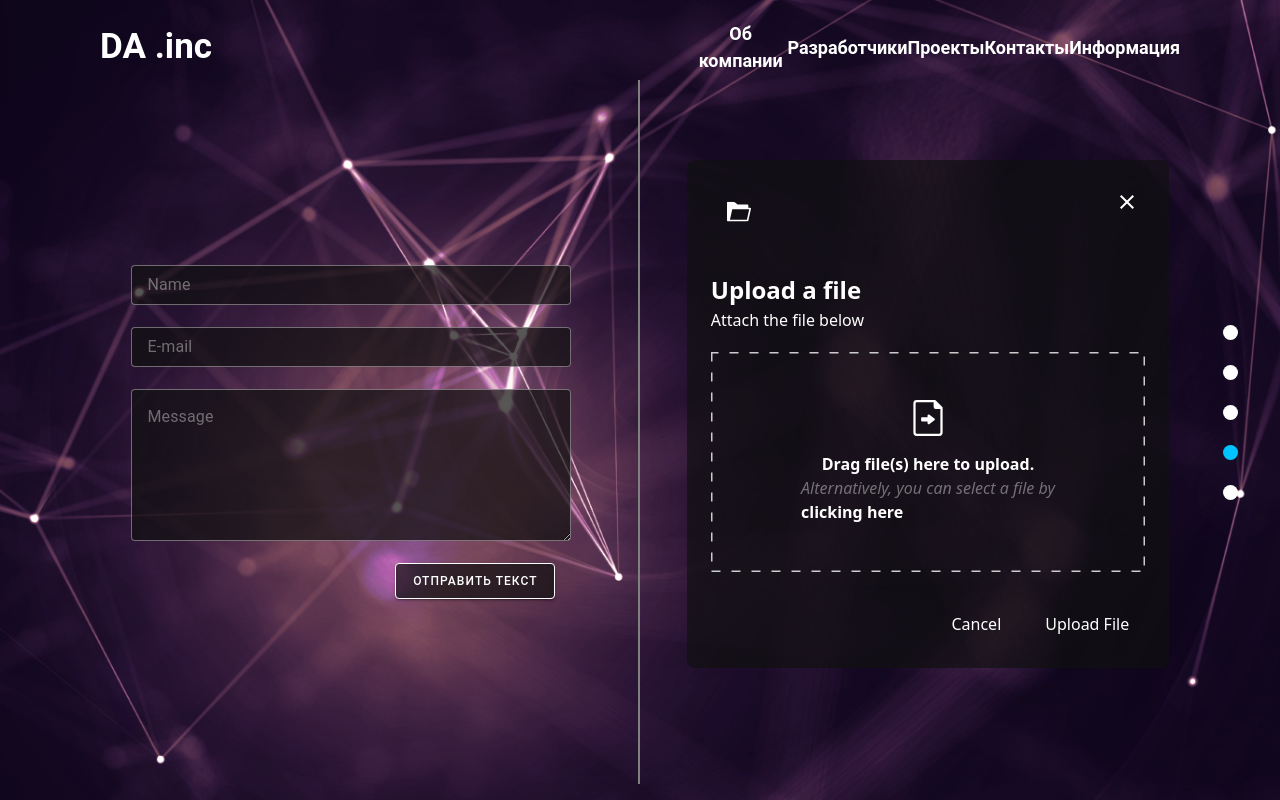
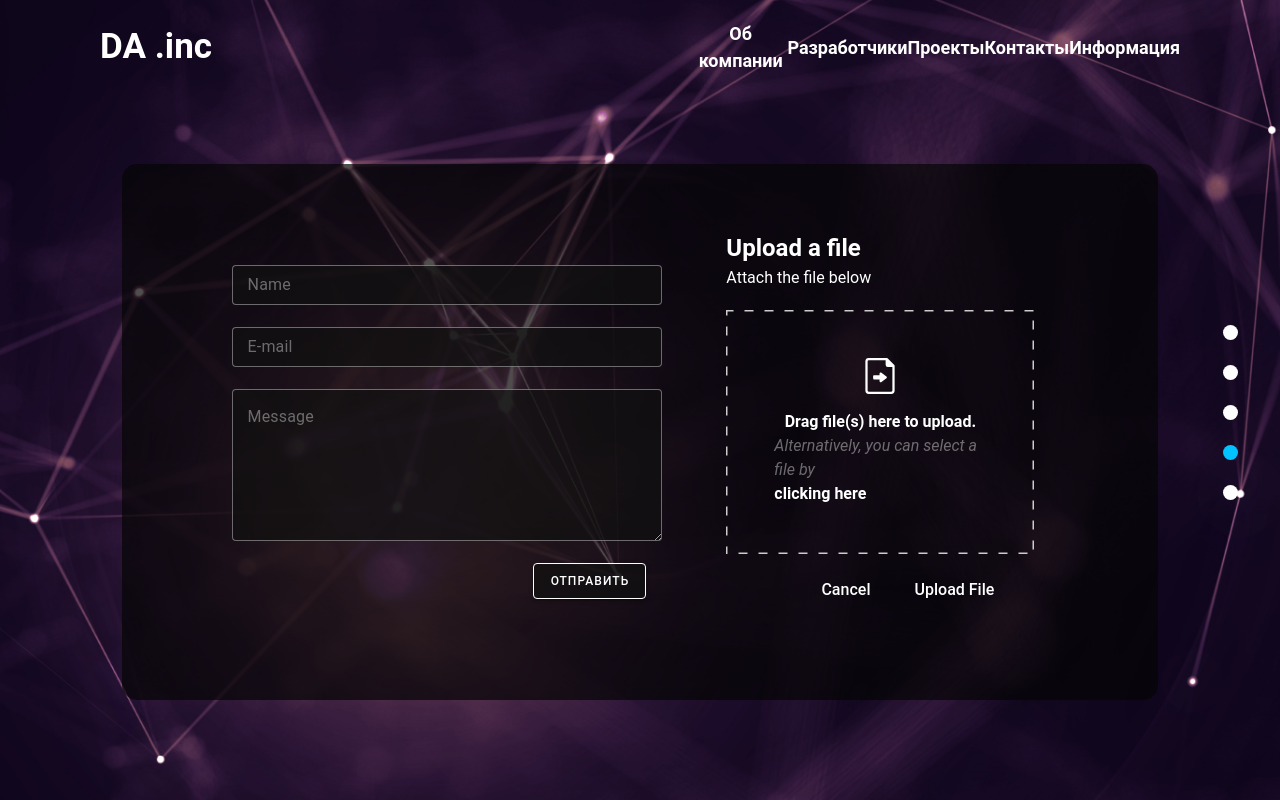
Before and after one commit to JohnDoe1618/digital-team, a Vue app: page / in a window 1280 px wide. Built offline with nearby package versions, Linux system fonts and the light colour scheme.

Commit message:
change contact form

```diff
--- a/src/comps/ContactWithUsComp.vue
+++ b/src/comps/ContactWithUsComp.vue
@@ -1,28 +1,18 @@
 <template>
     <div class="section">
         <img src="../assets/images/2.jpg" alt="">
-
         <div class="main-container">
-
             <div class="main-inner__container">
-
                 <div class="contact-wrapper">
-                    <contactInputFormComp />
-                </div>
-
-                <div class="file-wrapper">
                     <contactFileFormComp/>
                 </div>
             </div>
-
         </div>
-
     </div>
 </template>
 
 <script setup>
 import contactFileFormComp from '@/comps/contactFileForm/contactFileFormComp';
-import contactInputFormComp from '@/comps/contactInputForm/contactInputFormComp';
 
 </script>
 <style scoped>
@@ -56,6 +46,7 @@ img {
     width: 90%;
     height: 88%;
     display: flex;
+    align-items: center;
     /* border: 1px solid rgb(255, 251, 251); */
 }
 
@@ -71,12 +62,10 @@ img {
 
 .contact-wrapper {
     position: relative;
-    width: 50%;
+    width: 100%;
     display: flex;
     flex-direction: column;
     align-items: center;
-    justify-content: center;
-    border-right: 2px solid gray;
 }
 
 .file-wrapper {
--- a/src/comps/contactFileForm/contactFileFormComp.vue
+++ b/src/comps/contactFileForm/contactFileFormComp.vue
@@ -1,32 +1,6 @@
 <template>
     <div class="modal">
-        <div class="modal-header">
-            <div class="modal-logo">
-                <span class="logo-circle">
-                    <svg class="icon-folder-new" xmlns="http://www.w3.org/2000/svg"
-                        xmlns:xlink="http://www.w3.org/1999/xlink" width="512" height="419.116" viewBox="0 0 512 419.116">
-                        <defs>
-                            <clipPath id="clip-folder-new">
-                                <rect width="512" height="419.116" />
-                            </clipPath>
-                        </defs>
-                        <g id="folder-new" clip-path="url(#clip-folder-new)">
-                            <path id="Union_1" data-name="Union 1"
-                                d="M16.991,419.116A16.989,16.989,0,0,1,0,402.125V16.991A16.989,16.989,0,0,1,16.991,0H146.124a17,17,0,0,1,10.342,3.513L227.217,57.77H437.805A16.989,16.989,0,0,1,454.8,74.761v53.244h40.213A16.992,16.992,0,0,1,511.6,148.657L454.966,405.222a17,17,0,0,1-16.6,13.332H410.053v.562ZM63.06,384.573H424.722L473.86,161.988H112.2Z"
-                                fill="var(--c-action-primary)" stroke="" stroke-width="1" />
-                        </g>
-                    </svg>
-                </span>
-            </div>
-            <button class="btn-close">
-                <svg class="icon-cross" xmlns="http://www.w3.org/2000/svg" width="24" height="24" viewBox="0 0 24 24">
-                    <path fill="none" d="M0 0h24v24H0V0z" />
-                    <path
-                        d="M19 6.41L17.59 5 12 10.59 6.41 5 5 6.41 10.59 12 5 17.59 6.41 19 12 13.41 17.59 19 19 17.59 13.41 12 19 6.41z"
-                        fill="var(--c-text-secondary)" />
-                </svg>
-            </button>
-        </div>
+        <contactInputForm></contactInputForm>
         <div class="modal-body">
             <h2 class="modal-title">Upload a file</h2>
             <p class="modal-description">Attach the file below</p>
@@ -46,16 +20,16 @@
                     Alternatively, you can select a file by <br /><strong>clicking here</strong>
                 </span>
             </label>
-        </div>
-        <div class="modal-footer">
-            <button class="btn-secondary">Cancel</button>
-            <button class="btn-primary">Upload File</button>
+            <div class="modal-footer">
+                <button class="btn-secondary">Cancel</button>
+                <button class="btn-primary">Upload File</button>
+            </div>
         </div>
     </div>
 </template>
 
-<script>
-
+<script setup>
+import contactInputForm from '../contactInputForm/contactInputFormComp.vue';
 </script>
 <style scoped>
 *,
@@ -83,70 +57,22 @@ textarea {
 
 .modal {
     width: 90%;
-    max-width: 500px;
-    margin-left: auto;
-    margin-right: auto;
-    margin-top: 10vh;
-    margin-bottom: 10vh;
-    background-color: rgba(17, 17, 17, 0.7);
+    background-color: rgba(5, 5, 5, 0.7);
     color: white;
-    border-radius: .5rem;
-    box-shadow: 0 5px 15px rgba(#000, .2);
-    font-family: system-ui, -apple-system, BlinkMacSystemFont, 'Segoe UI', Roboto, Oxygen, Ubuntu, Cantarell, 'Open Sans', 'Helvetica Neue', sans-serif;
-    ;
-}
-
-.modal-header {
-    display: flex;
-    align-items: flex-start;
-    justify-content: space-between;
-    padding: 1.5rem 1.5rem 1rem;
-}
-
-.logo-circle {
-    width: 3.5rem;
-    height: 3.5rem;
-    display: flex;
-    justify-content: center;
-    align-items: center;
-    border-radius: 50%;
-    background-color: var(--c-action-primary-accent);
-
-    svg {
-        max-width: 1.5rem;
-    }
-}
-
-.btn-close {
+    padding: 50px 100px;
     display: flex;
     align-items: center;
     justify-content: center;
-    width: 2.25rem;
-    height: 2.25rem;
-    border-radius: .25rem;
-    border: none;
-    background-color: transparent;
-
-    &:hover,
-    &:focus {
-        background-color: var(--c-action-primary-accent);
-    }
+    flex-direction: row;
+    border-radius: 15px;
 }
-
-.icon-cross {
-    fill: white;
-
-}
-
 .modal-body {
     padding: 1rem 1.5rem;
+    margin-right: auto;
+    margin-left: 30px;
 }
 
 .icon-file-new {
-    fill: white;
-}
-
-.icon-folder-new {
     fill: white;
 }
 
@@ -215,6 +141,7 @@ textarea {
     [class*="btn-"] {
         margin-left: .75rem;
     }
+    margin-right: auto;
 }
 
 .btn-secondary {
--- a/src/comps/contactInputForm/contactInputFormComp.vue
+++ b/src/comps/contactInputForm/contactInputFormComp.vue
@@ -29,8 +29,7 @@
             class="contact-form__submit-btn"
             rounded="xs"
             color="rgba(17, 17, 17, 0.7)"
-            style="color: white; font-size: 0.75rem;"
-            >Отправить текст</v-btn>
+            >Отправить</v-btn>
         </v-form>
 
         <!-- ??????????  -->
@@ -72,9 +71,8 @@
     display: flex;
     flex-direction: column;
     align-items: center;
-    width: 80%;
+    width: 60%;
     color: white;
-
 }
 .contact-form {
     position: relative;
@@ -86,6 +84,13 @@
 .contact-form__submit-btn {
     margin: 0 1rem 0 auto;
     border: 1px solid white;
+    color: white; font-size: 0.75rem;
+}
+.contact-form__submit-btn:hover {
+    cursor: pointer;
+    background-color: white;
+    color: black;
+    transition: 0.2s ease-in-out;
 }
 .developer-contact {
     width: 50%;
```
